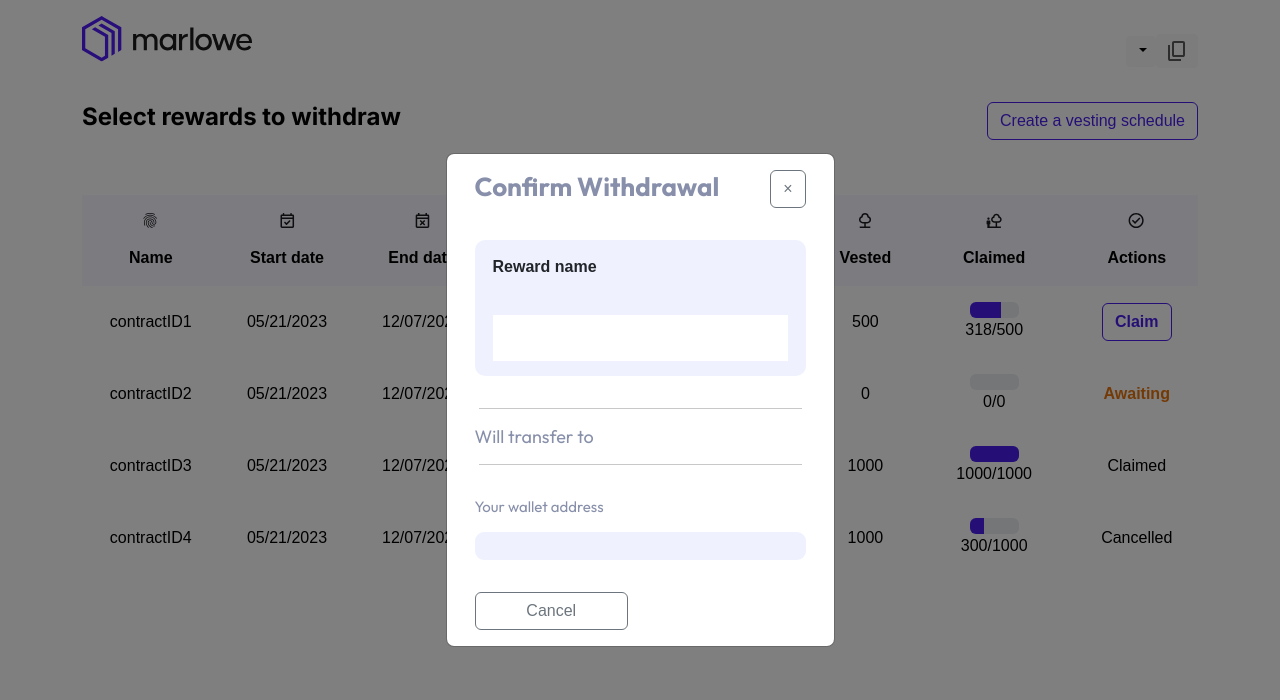
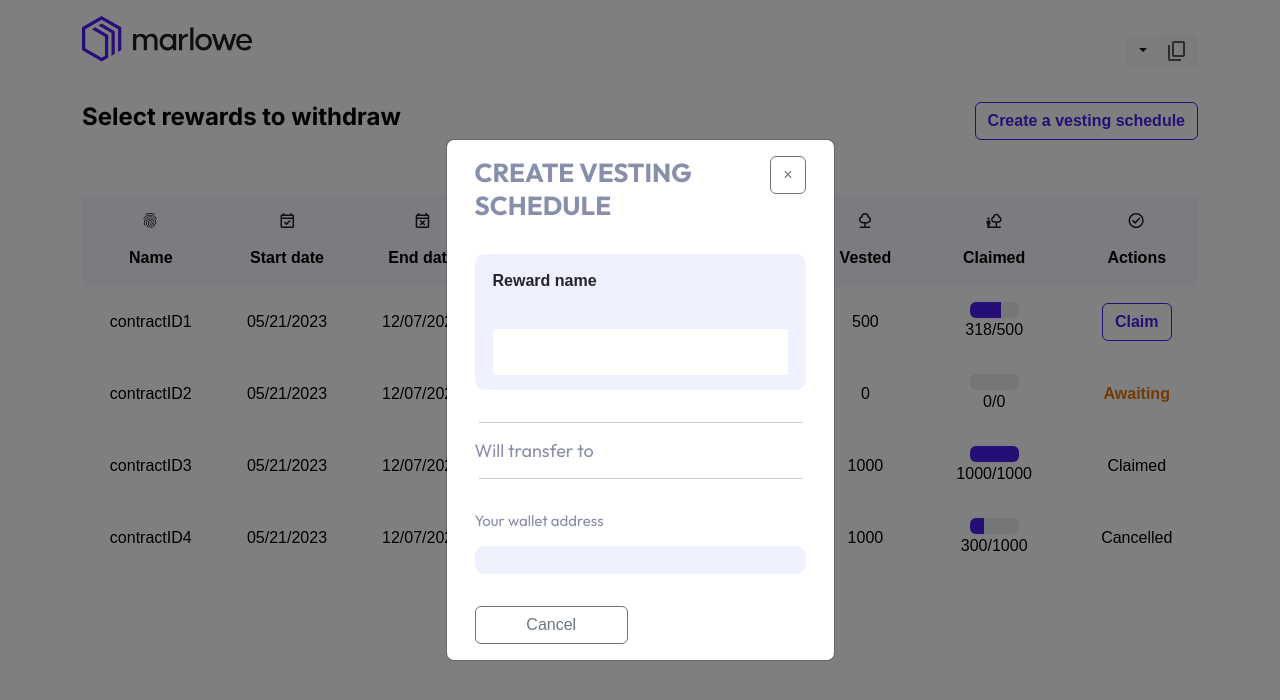
Before and after one commit to input-output-hk/marlowe-token-plans, a React (Create React App) app: page /vesting-schedules in a window 1280 px wide. Both pictures are taken after a click on the button "Create a vesting schedule". Shown: the top 700 px of the page. Built offline with nearby package versions, Linux system fonts and the light colour scheme.

Commit message:
PLT-7363 mock up new cancel and claim modals

```diff
--- a/src/components/VestingSchedule.tsx
+++ b/src/components/VestingSchedule.tsx
@@ -1,7 +1,9 @@
 import React, { useEffect, useState } from 'react';
 import { useNavigate } from 'react-router-dom';
 import MarloweSDK from '../services/MarloweSDK';
-import ClaimsModal from './ClaimsModal';
+import NewVestingScheduleModal from './modals/NewVestingScheduleModal';
+import EditVestingScheduleModal from './modals/EditVestingScheduleModal';
+import ClaimsModal from './modals/ClaimsModal';
 import Contract from '../models/Contract';
 import moment from 'moment';
 import Status from '../models/Status';
@@ -11,6 +13,12 @@ type VestingScheduleProps = {
   setAndShowToast: (title:string, message:any) => void
 };
 
+enum VestingScheduleModal {
+  NEW = 'new',
+  EDIT = 'edit',
+  CLAIM = 'claim'
+}
+
 const VestingSchedule: React.FC<VestingScheduleProps> = ({sdk, setAndShowToast}) => {
   const changeAddress = sdk.changeAddress || '';
   const truncatedAddress = changeAddress.slice(0,18);
@@ -18,13 +26,36 @@ const VestingSchedule: React.FC<VestingScheduleProps> = ({sdk, setAndShowToast})
   const navigate = useNavigate();
   const [contracts, setContracts] = useState<any[]>(sdkContracts);
   const [showModal, setShowModal] = useState(false);
+  const [showNewVestingScheduleModal, setShowNewVestingScheduleModal] = useState(false);
+  const [showEditVestingScheduleModal, setShowEditVestingScheduleModal] = useState(false);
 
-  const openModal = () => {
-    setShowModal(true);
+  const openModal = (modalName:string) => {
+    switch (modalName) {
+      case VestingScheduleModal.NEW:
+        setShowNewVestingScheduleModal(true);
+        break;
+      case VestingScheduleModal.EDIT:
+        setShowEditVestingScheduleModal(true);
+        break;
+      default:
+        setShowModal(true);
+        break;
+    }
+
   };
 
-  const closeModal = () => {
-    setShowModal(false);
+  const closeModal = ( modalName: string) => {
+    switch (modalName) {
+      case VestingScheduleModal.NEW:
+        setShowNewVestingScheduleModal(false);
+        break;
+      case VestingScheduleModal.EDIT:
+        setShowEditVestingScheduleModal(false);
+        break;
+      default:
+        setShowModal(false);
+        break;
+    }
   };
 
   useEffect(() => {
@@ -60,22 +91,8 @@ const VestingSchedule: React.FC<VestingScheduleProps> = ({sdk, setAndShowToast})
     return contract.managingAddress === changeAddress;
   }
 
-  const showTooManyPayoutsWarning = () => {
-      return setAndShowToast(
-        'Warning: Too many payouts selected',
-        <div>
-          <span>This payout bundle might be too big to go on chain.</span>
-          <span>Please consider breaking up your payouts into smaller bundles</span>
-        </div>
-      );
-  }
-
   function formatDate(date: Date) {
     return moment(date).format('MM/DD/YYYY');
-  }
-
-  function cancelVestingContract(contractId: string) {
-    return true;
   }
 
   function renderAction(contract: Contract) {
@@ -85,13 +102,13 @@ const VestingSchedule: React.FC<VestingScheduleProps> = ({sdk, setAndShowToast})
       case Status.IN_PROGRESS:
         if (isManager(contract)) {
           return (
-            <button className='btn btn-outline-danger font-weight-bold' onClick={() => cancelVestingContract(contract.id)}>
+            <button className='btn btn-outline-danger font-weight-bold' onClick={() => openModal(VestingScheduleModal.EDIT)}>
               Cancel
             </button>
           );
         } else {
           return (
-            <button className='btn btn-outline-primary font-weight-bold' onClick={() => cancelVestingContract(contract.id)}>
+            <button className='btn btn-outline-primary font-weight-bold' onClick={() => openModal(VestingScheduleModal.CLAIM)}>
               Claim
             </button>
           );
@@ -159,8 +176,8 @@ const VestingSchedule: React.FC<VestingScheduleProps> = ({sdk, setAndShowToast})
           <p className="title">Select rewards to withdraw</p>
         </div>
         <div className='col text-right'>
-          <button className='btn btn-outline-primary' onClick={openModal}>
-              Create a vesting schedule
+          <button className='btn btn-outline-primary font-weight-bold' onClick={() => openModal('new')}>
+            Create a vesting schedule
           </button>
         </div>
 
@@ -209,7 +226,9 @@ const VestingSchedule: React.FC<VestingScheduleProps> = ({sdk, setAndShowToast})
           </tbody>
         </table>
       </div>
-      <ClaimsModal showModal={showModal} closeModal={closeModal}  />
+      <NewVestingScheduleModal showModal={showNewVestingScheduleModal} closeModal={() => closeModal(VestingScheduleModal.NEW)}  />
+      <EditVestingScheduleModal showModal={showEditVestingScheduleModal} closeModal={() => closeModal(VestingScheduleModal.EDIT)}  />
+      <ClaimsModal showModal={showModal} closeModal={() => closeModal(VestingScheduleModal.CLAIM)}  />
     </div>
   );
 };
--- a/src/components/modals/CancelVestingSchedule.tsx
+++ b/src/components/modals/ClaimsModal.tsx
@@ -1,14 +1,22 @@
-import Contract from '../../models/Contract';
 import React from 'react';
+import Payout from '../../models/Payout';
+import Token from '../../models/Token';
 
-interface CancelVestingScheduleModalProps {
+interface ClaimModalProps {
   showModal: boolean;
   closeModal: () => void;
-  contract: Contract;
-  destinationAddress: string;
+  // payoutsToBePaidIds: string[];
+  // payouts: Payout[];
+  // destinationAddress: string;
+  // handleWithdrawals: () => void;
 }
 
-const CancelVestingScheduleModal: React.FC<CancelVestingScheduleModalProps> = ({ showModal, closeModal }) => {
+const extractAmount = () => {
+  // return payout.tokens.map((token: Token) => token.amount).reduce((a, b) => a + b, 0n).toString();
+};
+
+const ClaimsModal: React.FC<ClaimModalProps> = ({ showModal, closeModal }) => {
+  // const payoutsToBePaid = payouts.filter(payout => payoutsToBePaidIds.includes(payout.payoutId));
 
   return (
     <>
@@ -19,7 +27,7 @@ const CancelVestingScheduleModal: React.FC<CancelVestingScheduleModalProps> = ({
               <div className='container'>
                 <div className='row'>
                   <div className='col-10 text-left'>
-                    <h5 className="modal-title">Confirm Withdrawal</h5>
+                    <h5 className="modal-title">CLAIM</h5>
                   </div>
                   <div className='col-2 text-right'>
                     <button type="button" className="close btn btn-outline-secondary" onClick={closeModal}>
@@ -37,6 +45,9 @@ const CancelVestingScheduleModal: React.FC<CancelVestingScheduleModalProps> = ({
                       <p className='font-weight-bold'>Reward name</p>
                       <div className='container inner-modal-body'>
                         <ul>
+                          {/* {payoutsToBePaid.map((payout, index) => (
+                            <li key={index}>{payout.payoutId}: {extractAmount(payout)} lovelace</li>
+                          ))} */}
                         </ul>
                       </div>
                     </div>
@@ -62,8 +73,8 @@ const CancelVestingScheduleModal: React.FC<CancelVestingScheduleModalProps> = ({
               <div className='container'>
                 <div className='row'>
                   <div className='col'>
-                    <button type="button" className="btn btn-outline-danger" onClick={closeModal}>
-                      Cancel schedule
+                    <button type="button" className="btn btn-outline-secondary w-100" onClick={closeModal}>
+                      Cancel
                     </button>
                   </div>
                   <div className='col'>
@@ -82,4 +93,4 @@ const CancelVestingScheduleModal: React.FC<CancelVestingScheduleModalProps> = ({
   );
 };
 
-export default CancelVestingScheduleModal;
+export default ClaimsModal;
--- a/src/components/ClaimsModal.tsx
+++ b/src/components/modals/EditVestingScheduleModal.tsx
@@ -1,8 +1,8 @@
 import React from 'react';
-import Payout from '../models/Payout';
-import Token from '../models/Token';
+import Payout from '../../models/Payout';
+import Token from '../../models/Token';
 
-interface ClaimModalProps {
+interface EditVestingScheduleModalProps {
   showModal: boolean;
   closeModal: () => void;
   // payoutsToBePaidIds: string[];
@@ -15,7 +15,7 @@ const extractAmount = () => {
   // return payout.tokens.map((token: Token) => token.amount).reduce((a, b) => a + b, 0n).toString();
 };
 
-const ClaimsModal: React.FC<ClaimModalProps> = ({ showModal, closeModal }) => {
+const EditVestingScheduleModal: React.FC<EditVestingScheduleModalProps> = ({ showModal, closeModal }) => {
   // const payoutsToBePaid = payouts.filter(payout => payoutsToBePaidIds.includes(payout.payoutId));
 
   return (
@@ -27,7 +27,7 @@ const ClaimsModal: React.FC<ClaimModalProps> = ({ showModal, closeModal }) => {
               <div className='container'>
                 <div className='row'>
                   <div className='col-10 text-left'>
-                    <h5 className="modal-title">Confirm Withdrawal</h5>
+                    <h5 className="modal-title">CANCEL</h5>
                   </div>
                   <div className='col-2 text-right'>
                     <button type="button" className="close btn btn-outline-secondary" onClick={closeModal}>
@@ -93,4 +93,4 @@ const ClaimsModal: React.FC<ClaimModalProps> = ({ showModal, closeModal }) => {
   );
 };
 
-export default ClaimsModal;
+export default EditVestingScheduleModal;
--- a/src/components/modals/CreateVestingSchedule.tsx
+++ b/src/components/modals/NewVestingScheduleModal.tsx
@@ -1,6 +1,8 @@
 import React from 'react';
+import Payout from '../../models/Payout';
+import Token from '../../models/Token';
 
-interface ClaimModalProps {
+interface NewVestingScheduleModalProps {
   showModal: boolean;
   closeModal: () => void;
   // payoutsToBePaidIds: string[];
@@ -13,7 +15,7 @@ const extractAmount = () => {
   // return payout.tokens.map((token: Token) => token.amount).reduce((a, b) => a + b, 0n).toString();
 };
 
-const ClaimsModal: React.FC<ClaimModalProps> = ({ showModal, closeModal }) => {
+const NewVestingScheduleModal: React.FC<NewVestingScheduleModalProps> = ({ showModal, closeModal }) => {
   // const payoutsToBePaid = payouts.filter(payout => payoutsToBePaidIds.includes(payout.payoutId));
 
   return (
@@ -25,7 +27,7 @@ const ClaimsModal: React.FC<ClaimModalProps> = ({ showModal, closeModal }) => {
               <div className='container'>
                 <div className='row'>
                   <div className='col-10 text-left'>
-                    <h5 className="modal-title">Confirm Withdrawal</h5>
+                    <h5 className="modal-title">CREATE VESTING SCHEDULE</h5>
                   </div>
                   <div className='col-2 text-right'>
                     <button type="button" className="close btn btn-outline-secondary" onClick={closeModal}>
@@ -91,4 +93,4 @@ const ClaimsModal: React.FC<ClaimModalProps> = ({ showModal, closeModal }) => {
   );
 };
 
-export default ClaimsModal;
+export default NewVestingScheduleModal;
--- a/src/services/MarloweSDK.ts
+++ b/src/services/MarloweSDK.ts
@@ -35,7 +35,7 @@ class MarloweSDK {
     const contract = new Contract(
       'contractID1',
       'Contract1',
-      'addr_test1qqc3suxnrnsejezh8yzg3qzfupxqn65v5dem2rpnmr60rvgv2ckqzwjtp8w854ua4rd3udc08y5hlnxz82xhml96967saa9fdr',
+      'addr_test1qzmzvy7e6h7hs6t4gsek4azkszd9pucmw2pwazpx2t6fna0q2ckh2rhm5s7cm765xeqjkm6xs4cm6j3994cakdep7tyqa9ffn2',
       { totalShares: 1000, vestedShares: 500, claimedShares: 318, startDate:  moment().subtract(100, 'days'), endDate: moment().add(100, 'days'), nextVestDate: moment().add(15, 'days')  },
       Status.IN_PROGRESS
     );
@@ -43,7 +43,7 @@ class MarloweSDK {
     const contract2 = new Contract(
       'contractID2',
       'Contract2',
-      'addr_test1qqc3suxnrnsejezh8yzg3qzfupxqn65v5dem2rpnmr60rvgv2ckqzwjtp8w854ua4rd3udc08y5hlnxz82xhml96967saa9fdr',
+      'addr_test1qzmzvy7e6h7hs6t4gsek4azkszd9pucmw2pwazpx2t6fna0q2ckh2rhm5s7cm765xeqjkm6xs4cm6j3994cakdep7tyqa9ffn2',
       { totalShares: 1000, vestedShares: 0, claimedShares: 0, startDate:  moment().subtract(100, 'days'), endDate: moment().add(100, 'days'), nextVestDate: moment().add(15, 'days')},
       Status.PENDING
     );
@@ -51,7 +51,7 @@ class MarloweSDK {
     const contract3 = new Contract(
       'contractID3',
       'Contract3',
-      'addr_test1qqc3suxnrnsejezh8yzg3qzfupxqn65v5dem2rpnmr60rvgv2ckqzwjtp8w854ua4rd3udc08y5hlnxz82xhml96967saa9fdr',
+      'addr_test1qzmzvy7e6h7hs6t4gsek4azkszd9pucmw2pwazpx2t6fna0q2ckh2rhm5s7cm765xeqjkm6xs4cm6j3994cakdep7tyqa9ffn2',
       { totalShares: 1000, vestedShares: 1000, claimedShares: 1000, startDate:  moment().subtract(100, 'days'), endDate: moment().add(100, 'days'), nextVestDate: moment().add(15, 'days')},
       Status.CLAIMED
     );
@@ -59,7 +59,7 @@ class MarloweSDK {
     const contract4 = new Contract(
       'contractID4',
       'Contract4',
-      'addr_test1qqc3suxnrnsejezh8yzg3qzfupxqn65v5dem2rpnmr60rvgv2ckqzwjtp8w854ua4rd3udc08y5hlnxz82xhml96967saa9fdr',
+      'addr_test1qzmzvy7e6h7hs6t4gsek4azkszd9pucmw2pwazpx2t6fna0q2ckh2rhm5s7cm765xeqjkm6xs4cm6j3994cakdep7tyqa9ffn2',
       { totalShares: 1000, vestedShares: 1000, claimedShares: 300, startDate:  moment().subtract(100, 'days'), endDate: moment().add(100, 'days'), nextVestDate: moment().add(15, 'days') },
       Status.CANCELLED
     );
```
